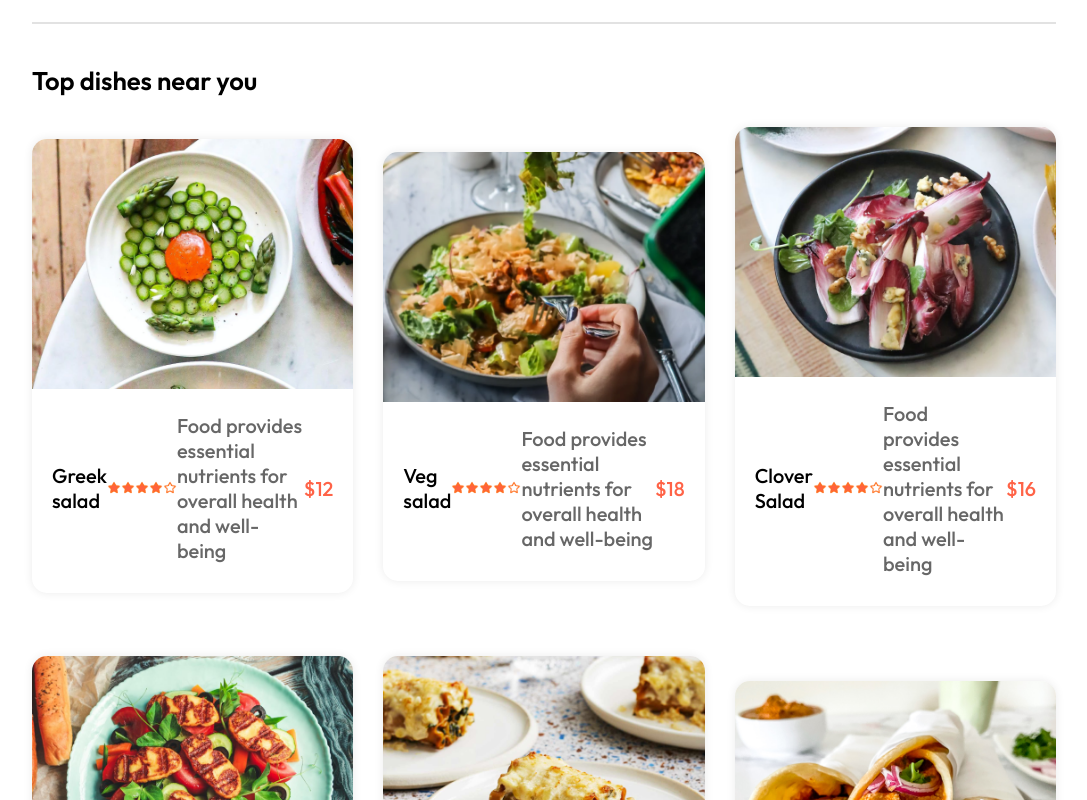
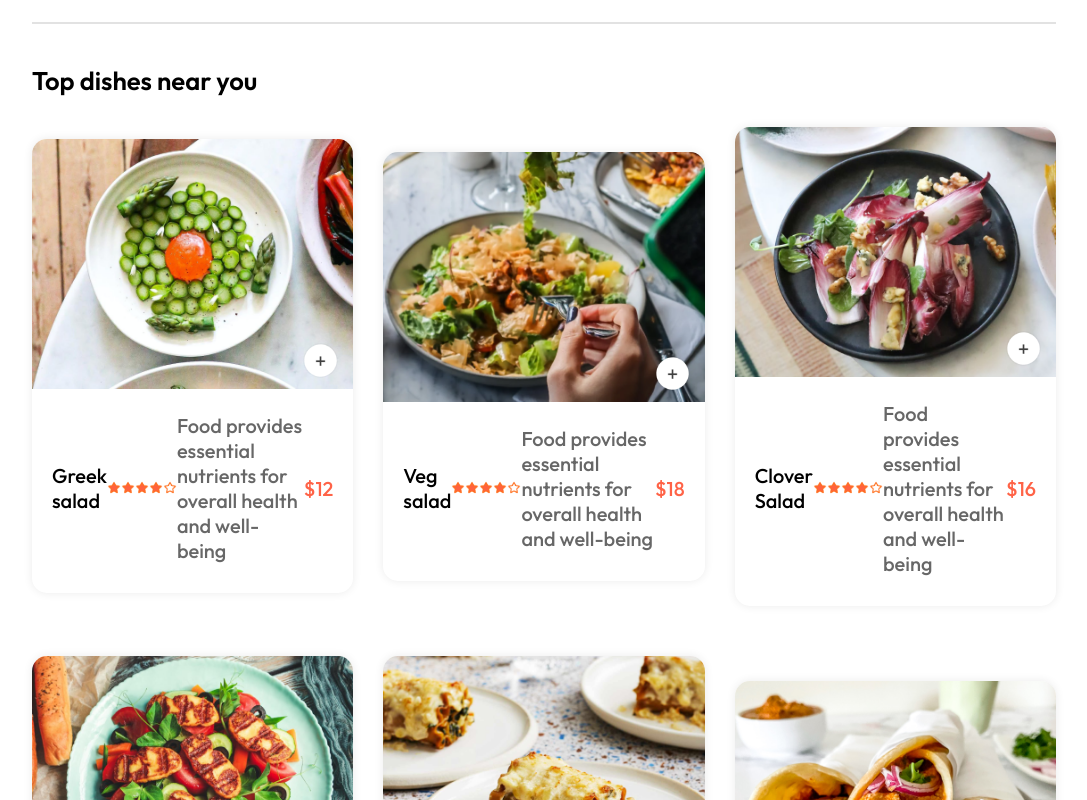
Before and after one commit to BrianWahungu/food-del, a React (Vite) app in the folder frontend/: page / in a window 1280 px wide. Shown: the part 900-1700 px from the top of the page, without its empty margins (96-1183 px from the left). Built offline with nearby package versions, Linux system fonts and the light colour scheme.

Commit message:
Create Food List Component, Complete

```diff
--- a/frontend/src/components/FoodDisplay/FoodDisplay.jsx
+++ b/frontend/src/components/FoodDisplay/FoodDisplay.jsx
@@ -11,7 +11,9 @@ const FoodDisplay = ({category}) => {
       <h2>Top dishes near you</h2>
       <div className="food-display-list">
         {food_list.map((item,index)=>{
+          if (category==="ALL" || category===item.category) {
             return < FoodItem key={index} id={item._id} name={item.name} description={item.description} price={item.price} image={item.image}/>
+          }
         })}
       </div>
     </div>
--- a/frontend/src/components/FoodItem/FoodItem.css
+++ b/frontend/src/components/FoodItem/FoodItem.css
@@ -36,3 +36,28 @@
     font-weight: 500;
     margin: 10px 0px;
 }
+.food-item-img-container{
+    position:relative
+}
+.food-item-img-container .add{
+    width: 35px;
+    position: absolute;
+    bottom: 15px;
+    right: 15px;
+    cursor: pointer;
+    border-radius: 50%;
+}
+.food-item-counter{
+    position: absolute;
+    bottom: 15px;
+    right: 15px;
+    display: flex;
+    align-items: center;
+    gap: 10px;
+    padding: 6px;
+    border-radius: 50px;
+    background-color: white;
+}
+.food-item-counter img{
+    width: 30px;
+}
--- a/frontend/src/components/FoodItem/FoodItem.jsx
+++ b/frontend/src/components/FoodItem/FoodItem.jsx
@@ -1,12 +1,24 @@
-import React from 'react'
+import React, { useContext} from 'react'
 import './FoodItem.css'
 import { assets } from '../../assets/assets'
+import { StoreContext } from '../../context/StoreContext'
 
 const FoodItem = ({id,name,price,description,image}) => {
+
+  const {cartItems,addToCart,removeFromCart} = useContext(StoreContext);
+
   return (
     <div className='food-item'>
         <div className="food-item-img-container">
             <img className='food-item-image' src={image} alt="" />
+            {!cartItems[id]
+                ?<img className='add' onClick={()=>addToCart(id)} src={assets.add_icon_white} alt="" />
+                :<div className='food-item-counter'>
+                    <img onClick={()=>removeFromCart(id)} src={assets.remove_icon_red} alt="" />
+                    <p>{cartItems[id]}</p>
+                    <img onClick={()=>addToCart(id)} src={assets.add_icon_green} alt="" />
+                </div>
+            }
         </div>
         <div className="food-item-info">
             <div className="food-item-name-rating">
--- a/frontend/src/context/StoreContext.jsx
+++ b/frontend/src/context/StoreContext.jsx
@@ -1,16 +1,35 @@
-import { createContext } from "react";
+import { createContext, useEffect, useState } from "react";
 import { food_list } from "../assets/assets";
 
 export const StoreContext = createContext(null)
 
 const StoreContextProvider = (props) => {
 
+    const [cartItems,setCartItems] = useState({});
 
+    const addToCart = (itemId) => {
+        if (!cartItems[itemId]) {
+            setCartItems((prev)=>({...prev,[itemId]:1}))
+        }
+        else {
+            setCartItems((prev)=>({...prev,[itemId]:prev[itemId]+1}))
+        }
+    }
 
+    const removeFromCart = (itemId) => {
+        setCartItems((prev)=>({...prev,[itemId]:prev[itemId]-1}))
+    }
 
+    useEffect(()=>{
+        console.log(cartItems);
+    },[cartItems])
 
     const contextValue = {
-        food_list
+        food_list,
+        cartItems,
+        setCartItems,
+        addToCart,
+        removeFromCart
     }
 
     return(
```
